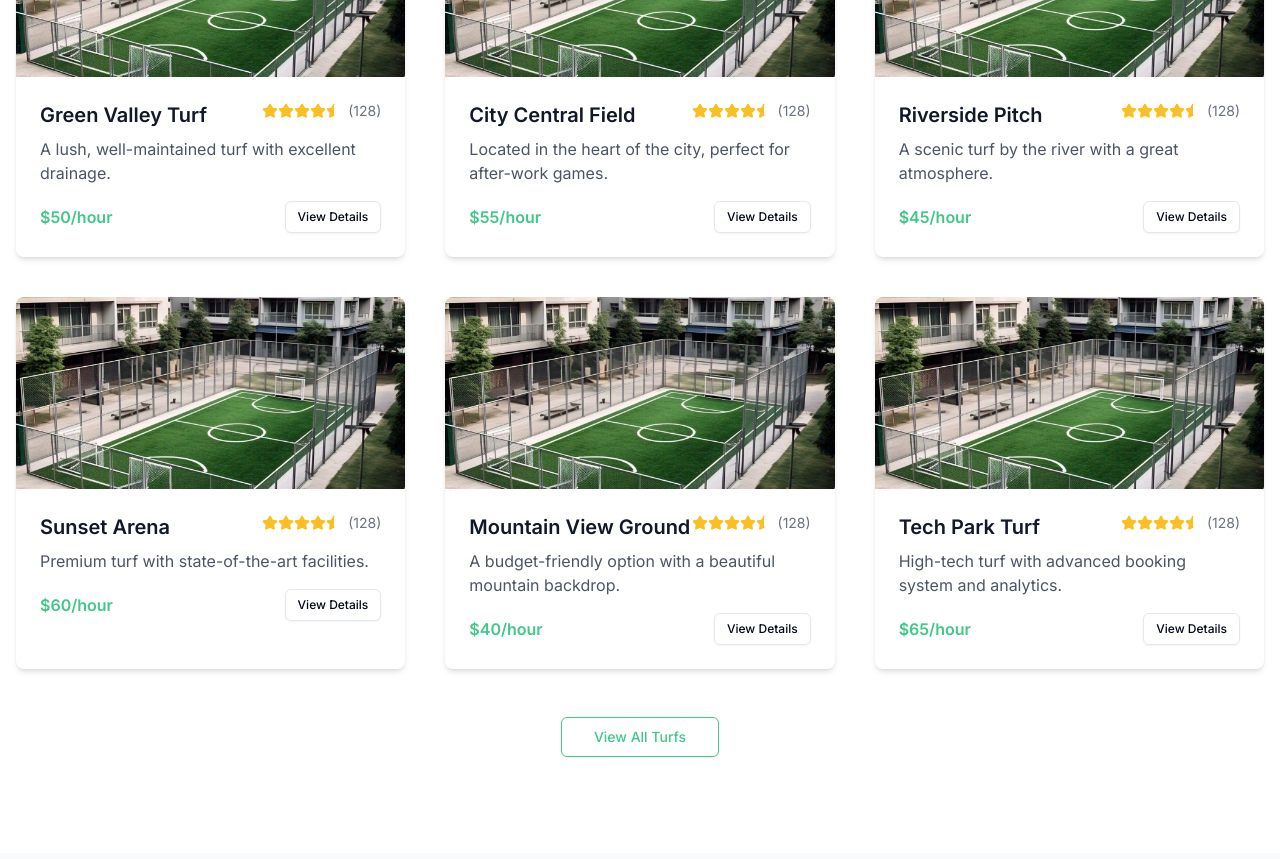
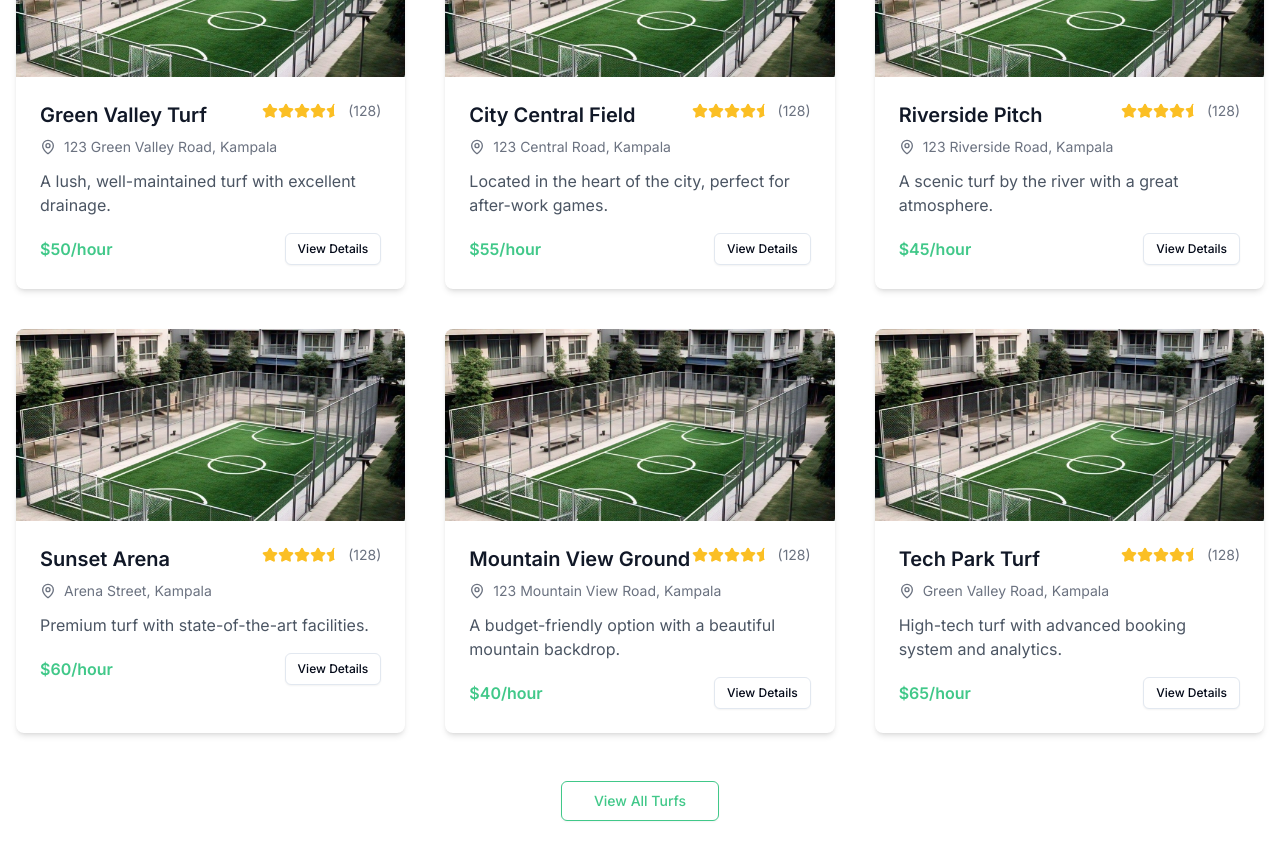
Before and after one commit to ojokne/turf, a Next.js app: page / in a window 1280 px wide. Shown: the part 1900-2759 px from the top of the page. Built offline with nearby package versions, Linux system fonts and the light colour scheme.

Commit message:
Add location

```diff
--- a/app/page.jsx
+++ b/app/page.jsx
@@ -42,6 +42,11 @@ export default function LandingPage() {
       facilities: ["Floodlights", "Changing Rooms", "Parking"],
       rating: 4.5,
       totalReviews: 128,
+      location: {
+        address: "123 Green Valley Road",
+        city: "Kampala",
+        coordinates: { lat: 51.5074, lng: -0.1278 },
+      },
     },
     {
       id: 2,
@@ -52,6 +57,11 @@ export default function LandingPage() {
       facilities: ["Floodlights", "Cafe", "Public Transport"],
       rating: 4.5,
       totalReviews: 128,
+      location: {
+        address: "123 Central Road",
+        city: "Kampala",
+        coordinates: { lat: 51.5074, lng: -0.1278 }, // Optional for map integration
+      },
     },
     {
       id: 3,
@@ -61,6 +71,11 @@ export default function LandingPage() {
       facilities: ["Spectator Seating", "Barbecue Area", "Parking"],
       rating: 4.5,
       totalReviews: 128,
+      location: {
+        address: "123 Riverside Road",
+        city: "Kampala",
+        coordinates: { lat: 51.5074, lng: -0.1278 }, // Optional for map integration
+      },
     },
     {
       id: 4,
@@ -70,6 +85,11 @@ export default function LandingPage() {
       facilities: ["Floodlights", "Gym", "Cafe", "Changing Rooms"],
       rating: 4.5,
       totalReviews: 128,
+      location: {
+        address: "Arena Street",
+        city: "Kampala",
+        coordinates: { lat: 51.5074, lng: -0.1278 }, // Optional for map integration
+      },
     },
     {
       id: 5,
@@ -80,6 +100,11 @@ export default function LandingPage() {
       facilities: ["Basic Changing Rooms", "Parking"],
       rating: 4.5,
       totalReviews: 128,
+      location: {
+        address: "123 Mountain View Road",
+        city: "Kampala",
+        coordinates: { lat: 51.5074, lng: -0.1278 }, // Optional for map integration
+      },
     },
     {
       id: 6,
@@ -89,6 +114,11 @@ export default function LandingPage() {
       facilities: ["Smart Lighting", "Performance Tracking", "Changing Rooms"],
       rating: 4.5,
       totalReviews: 128,
+      location: {
+        address: "Green Valley Road",
+        city: "Kampala",
+        coordinates: { lat: 51.5074, lng: -0.1278 }, // Optional for map integration
+      },
     },
   ];
 
@@ -355,6 +385,13 @@ export default function LandingPage() {
                         rating={turf.rating}
                         totalReviews={turf.totalReviews}
                       />
+                    </div>
+                    {/* Add location display */}
+                    <div className="flex items-center text-gray-500 mb-3">
+                      <MapPin className="w-4 h-4 mr-2" />
+                      <span className="text-sm">
+                        {turf.location.address}, {turf.location.city}
+                      </span>
                     </div>
                     <p className="text-gray-600 mb-4">{turf.description}</p>
                     <div className="flex items-center justify-between">
@@ -675,7 +712,13 @@ export default function LandingPage() {
           <DialogHeader>
             <DialogTitle>{selectedTurf?.name}</DialogTitle>
             <DialogDescription>
-              Detailed information about {selectedTurf?.name}
+              <div className="flex items-center text-gray-500 mt-1">
+                <MapPin className="w-4 h-4 mr-2" />
+                <span>
+                  {selectedTurf?.location.address},{" "}
+                  {selectedTurf?.location.city}
+                </span>
+              </div>
             </DialogDescription>
           </DialogHeader>
           <div className="py-4">
```
